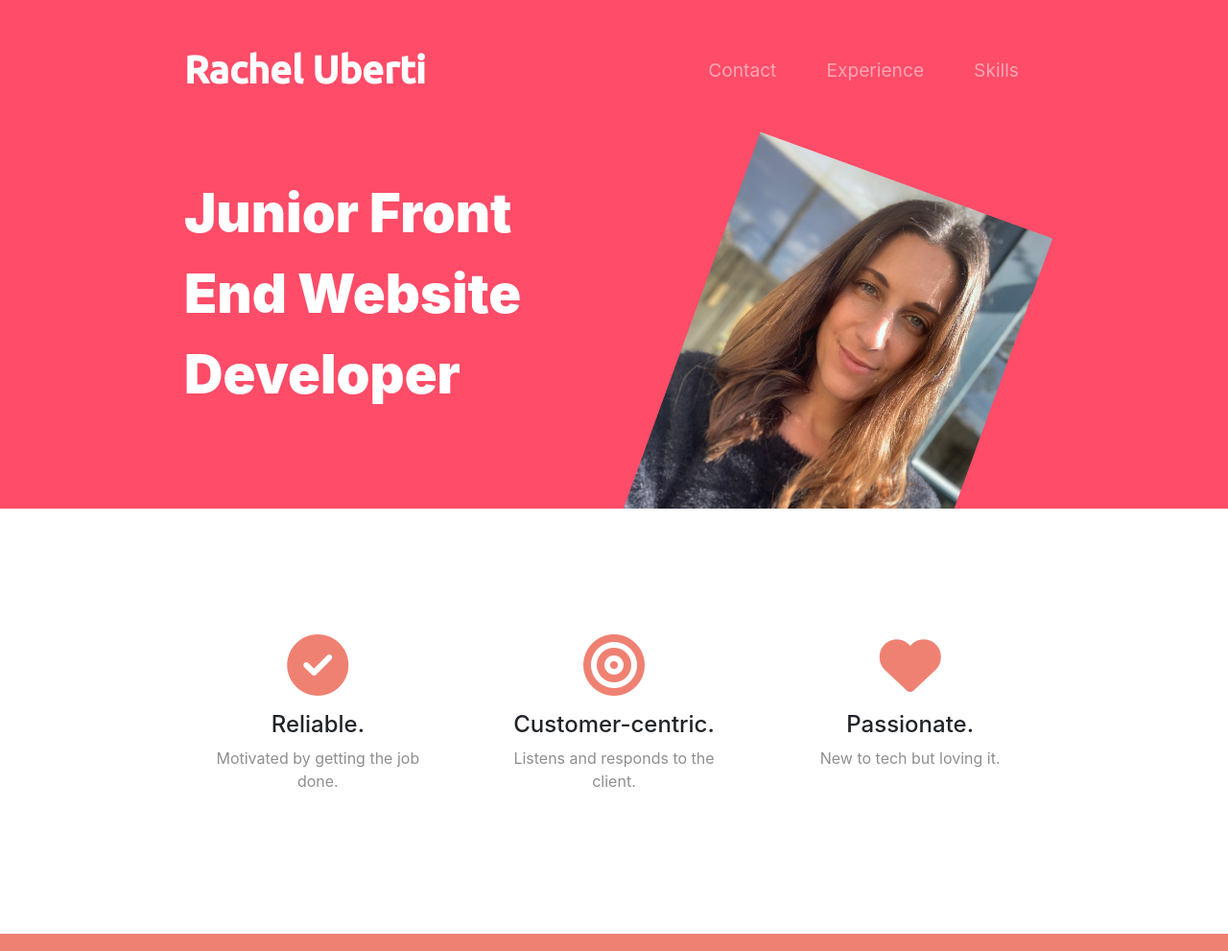
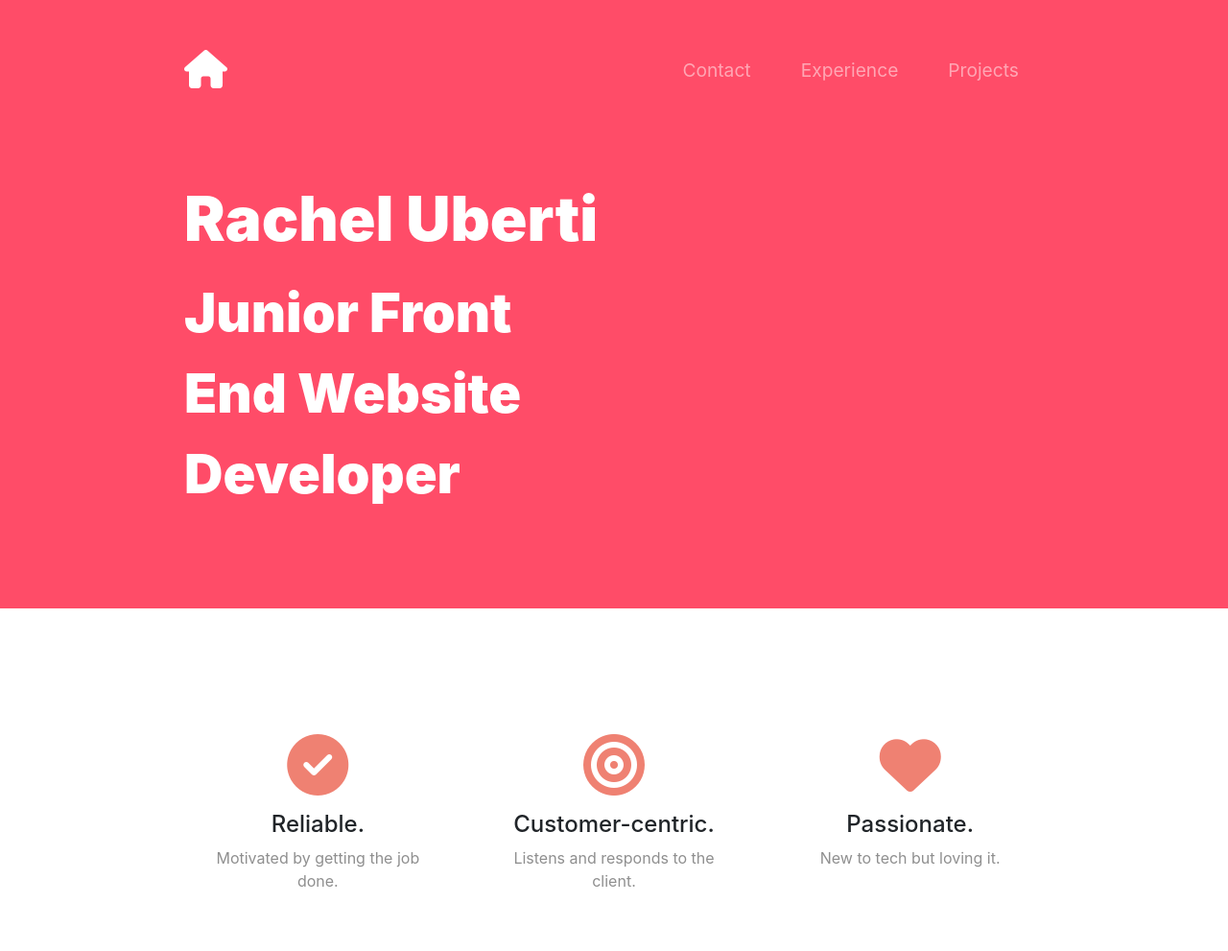
Before and after one commit to RachelUberti/myWebsite, a plain HTML site: page index.html in a window 1280 px wide. Shown: the top 991 px of the page at 96% size. Drawn offline with nearby package versions, Linux system fonts and the light colour scheme.

Commit message:
removed photo

```diff
--- a/index.html
+++ b/index.html
@@ -33,7 +33,8 @@
 
       <!-- Nav Bar -->
       <nav class="navbar navbar-expand-lg navbar-dark">
-        <a class="navbar-brand" href="">Rachel Uberti</a>
+        <a class="navbar-brand" href=""><i class="fa fa-home"></i>
+        </a>
         <button class="navbar-toggler" type="button" data-toggle="collapse" data-target="#navbarSupportedContent" aria-controls="navbarSupportedContent" aria-expanded="false" aria-label="Toggle navigation">
           <span class="navbar-toggler-icon"></span>
         </button>
@@ -46,7 +47,7 @@
               <a class="nav-link" href="#pricing">Experience</a>
             </li>
             <li class="nav-item">
-              <a class="nav-link" href="#cta">Skills</a>
+              <a class="nav-link" href="#cta">Projects</a>
             </li>
           </ul>
         </div>
@@ -59,10 +60,12 @@
 
 
         <div class="col-lg-6">
-          <h1 class="big-heading">Junior Front End Website Developer</h1>
+          <h1 class="big-heading">Rachel Uberti</h1>
+
+          <h2 class="section-heading">Junior Front End Website Developer</H2>
         </div>
         <div class="col-lg-6">
-          <img class="title-image" src="me.jpeg" alt="Rachel">
+
         </div>
       </div>
 
--- a/styles.css
+++ b/styles.css
@@ -35,7 +35,7 @@ p {
 
 .big-heading {
   font: Montserrat-black;
-  font-size: 3.5rem;
+  font-size: 4rem;
   font-weight: 900;
   line-height: 1.5;
 }
@@ -105,15 +105,6 @@ p {
 
 #title .container-fluid {
   padding: 3% 15% 7%;
-}
-
-/* title image */
-
-.title-image {
-  width: 70%;
-  transform: rotate(20deg);
-  position: absolute;
-  right: 15%;
 }
 
 /* features section */
```
